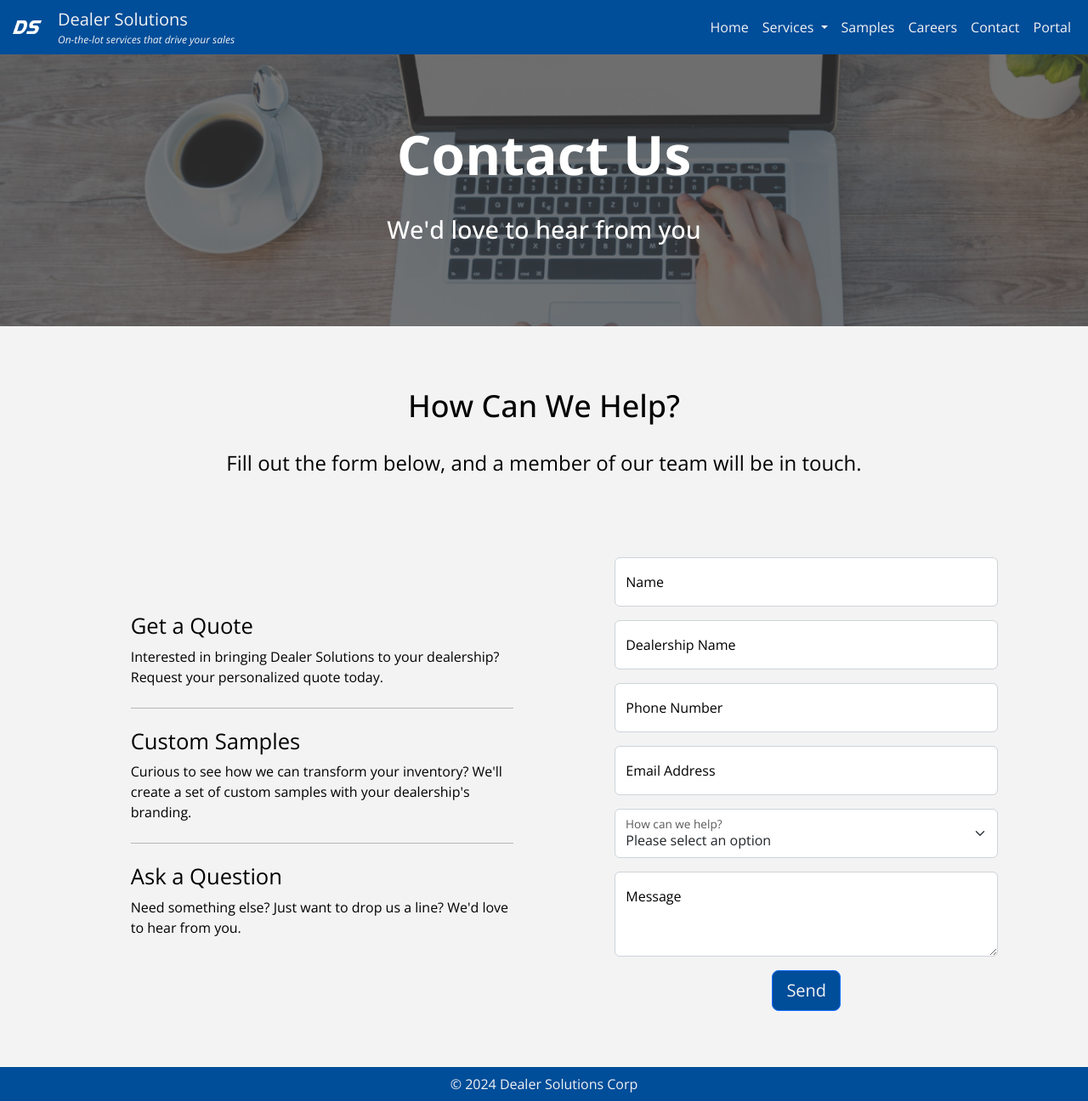
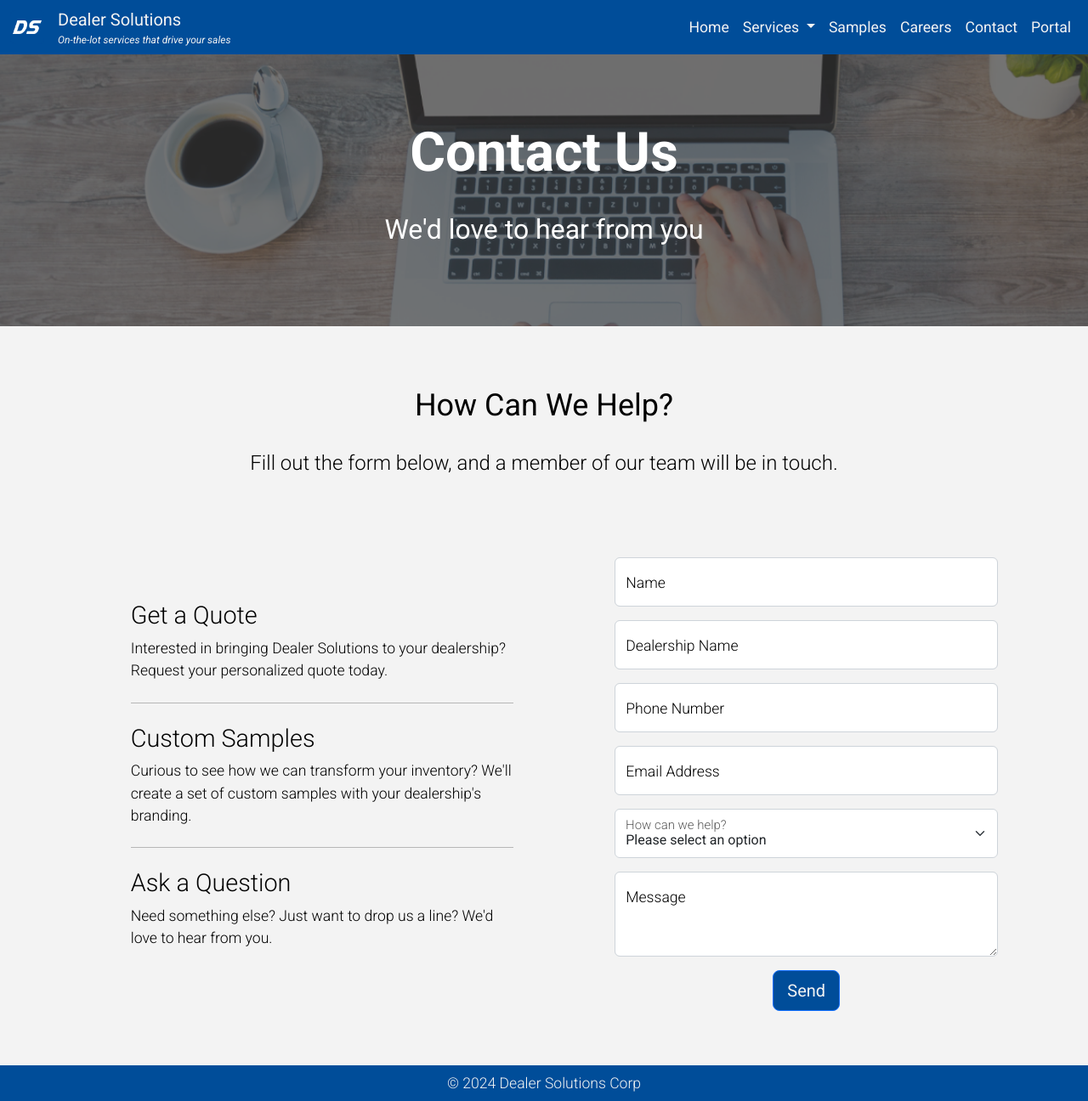
Before and after one commit to gstgeorge/dealerenvy-website, a Jekyll site: the page built from pages/contact.html, in a window 1280 px wide and 1296 px high. Shown: the whole window at 85% size. Built offline with Jekyll 4.4.1, drawn with Linux system fonts in a browser that asks for light colours.

Commit message:
change font

```diff
--- a/_includes/head.html
+++ b/_includes/head.html
@@ -36,7 +36,7 @@
 <link href="https://cdn.jsdelivr.net/npm/bootstrap@5.2.3/dist/css/bootstrap.min.css" rel="stylesheet" integrity="sha384-rbsA2VBKQhggwzxH7pPCaAqO46MgnOM80zW1RWuH61DGLwZJEdK2Kadq2F9CUG65" crossorigin="anonymous">
 <link rel="preconnect" href="https://fonts.googleapis.com">
 <link rel="preconnect" href="https://fonts.gstatic.com" crossorigin>
-<link href="https://fonts.googleapis.com/css2?family=Mulish:ital,wght@0,200..1000;1,200..1000&family=Open+Sans:ital,wght@0,300..800;1,300..800&family=Roboto:ital,wght@0,100;0,300;0,400;0,500;0,700;0,900;1,100;1,300;1,400;1,500;1,700;1,900&display=swap" rel="stylesheet">
+<link href="https://fonts.googleapis.com/css2?family=Roboto:ital,wght@0,100;0,300;0,400;0,500;0,700;0,900;1,100;1,300;1,400;1,500;1,700;1,900&display=swap" rel="stylesheet">
 {% for sheet in site.css %}<link rel="stylesheet" href="{{ sheet }}">{% endfor %}
 {% for sheet in layout.css %}<link rel="stylesheet" href="{{ sheet }}">{% endfor %}
 {% for sheet in page.css %}<link rel="stylesheet" href="{{ sheet }}">{% endfor %}
--- a/assets/css/main.css
+++ b/assets/css/main.css
@@ -9,11 +9,14 @@ html {
 body {
     color: {{ site.text-color | default: "#000000"}};
     background-color: {{ site.page-color | default: "#e5e9f0" }};
-    font-family: "Open Sans", sans-serif;
+    font-family: "Roboto", sans-serif;
+    line-height: 1.5;
+    font-size: 1.1rem;
+    font-weight: 300;
 }
 
 p {
-    margin-bottom: 1.25rem;
+    margin-bottom: 1.3rem;
 }
 
 a {
@@ -22,6 +25,7 @@ a {
 
 h1,h2,h3,h4,h5,h6 {
     margin-bottom: 2rem;
+    font-weight: 400;
 }
 
 h1 {
@@ -29,15 +33,15 @@ h1 {
 }
 
 h2 {
+    font-size: 2rem;
+}
+
+h3 {
     font-size: 1.8rem;
 }
 
-h3 {
+h4 {
     font-size: 1.6rem;
-}
-
-h4 {
-    font-size: 1.4rem;
 }
 
 .xl {
@@ -51,6 +55,7 @@ h4 {
 }
 
 .navbar-custom {
+    font-weight: 400;
     text-decoration: none !important;
     color: {{ site.accent-txt-color | default: "#e5e9f0" }} !important;
     background-color: {{ site.accent-color | default: "#2e3440" }} !important;
```
